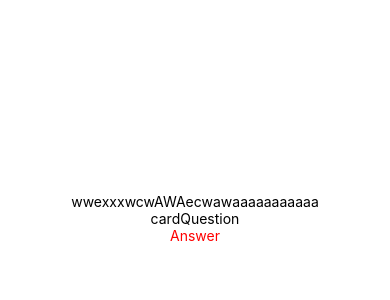
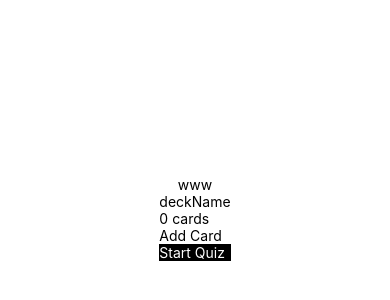
Before and after one commit to wcwcaseman/mobile-flashcards, a React Native app: screen / in a window 390 px wide. Shown: the part 204-504 px from the top of the page. Built offline with nearby package versions, Linux system fonts and the light colour scheme.

Commit message:
deck view
deck view

```diff
--- a/App.js
+++ b/App.js
@@ -3,14 +3,15 @@ import { StyleSheet, Text, View, TextInput } from 'react-native'
 import NewQuestionView from './components/NewQuestionView'
 import NewDeckView from './components/NewDeckView'
 import QuizView from './components/QuizView'
+import IndividualDeckView from './components/IndividualDeckView'
 
 
 class App extends React.Component {
   render() {
     return (
       <View style={styles.container}>
-      <Text>wwexxxwcwAWAecwawaaaaaaaaaaa</Text>
-      <QuizView></QuizView>
+      <Text>www</Text>
+      <IndividualDeckView></IndividualDeckView>
       </View>
     );
   }
--- /dev/null
+++ b/components/IndividualDeckView.js
@@ -0,0 +1,39 @@
+import React, { Component } from 'react';
+import { View, Text, TextInput, StyleSheet, TouchableOpacity } from 'react-native';
+
+
+class IndividualDeckView extends Component {
+
+    state = {
+        deckName: 'deckName',
+        numberOfCards: 0
+    }
+
+    render() {
+        return (
+        <View>
+            <Text>{this.state.deckName}</Text>
+            <Text>{this.state.numberOfCards} cards</Text>
+            <TouchableOpacity style={styles.addCardButton}><Text>Add Card</Text></TouchableOpacity>
+            <TouchableOpacity style={styles.startQuizButton}><Text style={styles.startQuizButtonText} >Start Quiz</Text></TouchableOpacity>
+        </View>
+        );
+      }
+    }
+
+
+const styles = StyleSheet.create({
+    addCardButton: {
+        backgroundColor:'white'
+    },
+    startQuizButton: {
+        backgroundColor:'black'
+    },
+    startQuizButtonText: {
+        color:'white'
+    }
+  })
+
+
+
+export default (IndividualDeckView)
--- a/components/QuizView.js
+++ b/components/QuizView.js
@@ -5,41 +5,39 @@ import { View, Text, TextInput, StyleSheet, TouchableOpacity } from 'react-nativ
 class QuizView extends Component {
 
     state = {
-        cardQuestion: '',
-        viewAnswer: true
+        cardQuestion: 'Question',
+        cardAnswer: 'Answer',
+        viewAnswer: true,
+        cardNumber: 0,
+        numberOfCards: 0,
+        percentageCorrect: 0
     }
 
   render() {
     return (
     <View>
-        <Text>cardQuestion</Text>
+        <Text>{this.state.cardNumber} / {this.state.numberOfCards} </Text>
+        {this.state.viewAnswer === true ? <Text>{this.state.cardQuestion}</Text> : <Text>{this.state.cardAnswer}</Text>}
         <TouchableOpacity>
         {this.state.viewAnswer === true ? <Text style={styles.smallButtonText}>Answer</Text> : <Text style={styles.smallButtonText}>Question</Text>}
         </TouchableOpacity>
+        <TouchableOpacity style={styles.correctButton}><Text>Correct</Text></TouchableOpacity>
+        <TouchableOpacity style={styles.inCorrectButton}><Text>Incorrect</Text></TouchableOpacity>
     </View>
     );
   }
 }
 
 const styles = StyleSheet.create({
-    textInput:
-    {
-        height: 40,
-        width: 100,
-        borderColor: 'gray',
-        borderWidth: 1,
-        margin:5,
-        borderRadius:10
+    correctButton: {
+        backgroundColor:'green'
     },
-    button: {
-        backgroundColor:'blue'
-      },
+    inCorrectButton: {
+        backgroundColor:'red'
+    },
     smallButtonText: {
         textAlign:'center',
         color:'red',
-    },
-    text: {
-        textAlign:'center',
     }
   })
 
```
